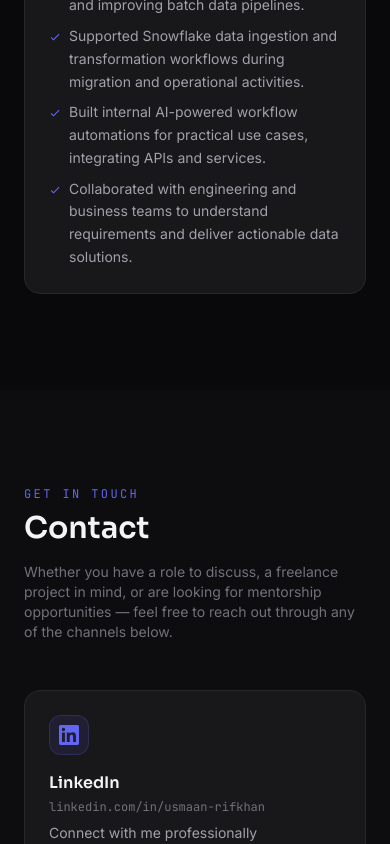
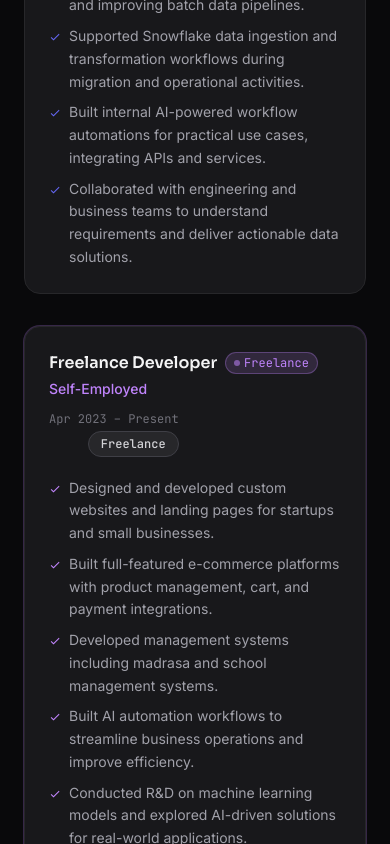
Before and after one commit to usmaan9990/usmaan9990.github.io, a Next.js app: page / in a window 390 px wide. Shown: the part 4727-5571 px from the top of the page. Built offline with nearby package versions, Linux system fonts and the light colour scheme; no server answers.

Commit message:
expereince freelance added

```diff
--- a/src/components/ExperienceSection.jsx
+++ b/src/components/ExperienceSection.jsx
@@ -15,26 +15,55 @@ export default function ExperienceSection() {
             {experience.map((job, i) => (
               <div key={i} className="md:pl-14 relative">
                 {/* Timeline dot */}
-                <div className="hidden md:flex absolute left-0 top-1 w-8 h-8 rounded-full bg-ink-800 border-2 border-ink-600 items-center justify-center">
+                <div className={`hidden md:flex absolute left-0 top-1 w-8 h-8 rounded-full border-2 items-center justify-center
+                  ${job.current
+                    ? 'bg-ink-800 border-accent'
+                    : job.freelance
+                    ? 'bg-ink-800 border-purple-400'
+                    : 'bg-ink-800 border-ink-600'
+                  }`}
+                >
                   {job.current
-                    ? <span className="w-3 h-3 rounded-full bg-accent"></span>
+                    ? <span className="w-3 h-3 rounded-full bg-accent animate-pulse"></span>
+                    : job.freelance
+                    ? <span className="w-3 h-3 rounded-full bg-purple-400 animate-pulse"></span>
                     : <span className="w-3 h-3 rounded-full bg-ink-500"></span>
                   }
                 </div>
 
-                <div className="card">
+                <div className={`card ${
+                  job.current
+                    ? 'ring-1 ring-accent/25'
+                    : job.freelance
+                    ? 'ring-1 ring-purple-400/25'
+                    : ''
+                }`}>
                   <div className="flex flex-wrap items-start justify-between gap-3">
                     <div>
                       <div className="flex items-center gap-2 flex-wrap">
                         <h3 className="font-display font-semibold text-ink-50">{job.role}</h3>
+
+                        {/* Current job badge — accent color (teal/green) */}
                         {job.current && (
                           <span className="inline-flex items-center gap-1 px-2 py-0.5 rounded-full text-xs bg-accent/15 text-accent border border-accent/30 font-mono">
                             <span className="w-1.5 h-1.5 rounded-full bg-accent animate-pulse"></span>
                             Current
                           </span>
                         )}
+
+                        {/* Freelance badge — purple color */}
+                        {job.freelance && (
+                          <span className="inline-flex items-center gap-1 px-2 py-0.5 rounded-full text-xs bg-purple-400/15 text-purple-400 border border-purple-400/30 font-mono">
+                            <span className="w-1.5 h-1.5 rounded-full bg-purple-400 animate-pulse"></span>
+                            Freelance
+                          </span>
+                        )}
                       </div>
-                      <p className="text-accent font-medium text-sm mt-1">{job.company}</p>
+                      <p className={`font-medium text-sm mt-1 ${
+                        job.freelance ? 'text-purple-400' : 'text-accent'
+                      }`}>
+                        {job.company}
+                      </p>
                     </div>
                     <div className="text-right">
                       <span className="font-mono text-xs text-ink-400 block">{job.period}</span>
@@ -45,7 +74,9 @@ export default function ExperienceSection() {
                   <ul className="mt-5 space-y-2">
                     {job.responsibilities.map((r, j) => (
                       <li key={j} className="flex items-start gap-2 text-sm text-ink-300 leading-relaxed">
-                        <span className="text-accent mt-1.5 flex-shrink-0">
+                        <span className={`mt-1.5 flex-shrink-0 ${
+                          job.freelance ? 'text-purple-400' : 'text-accent'
+                        }`}>
                           <svg className="w-3 h-3" fill="currentColor" viewBox="0 0 24 24">
                             <path d="M9 16.17L4.83 12l-1.42 1.41L9 19 21 7l-1.41-1.41z"/>
                           </svg>
@@ -58,9 +89,6 @@ export default function ExperienceSection() {
               </div>
             ))}
           </div>
-          {/* <p className="mt-6 text-xs text-ink-500 font-mono md:pl-14">
-            // Add future roles in src/data/profile.js → experience[]
-          </p> */}
         </div>
       </div>
     </section>
--- a/src/data/profile.js
+++ b/src/data/profile.js
@@ -82,6 +82,36 @@ export const skills = [
   },
 ];
 
+// export const experience = [
+//   {
+//     role: 'Associate Data & AI Engineer',
+//     company: 'SL Mobility (PVT) LTD',
+//     type: 'Full-Time',
+//     period: 'Jan 2026 – Present',
+//     current: true,
+//     responsibilities: [
+//       'Built and maintained batch ETL pipelines for battery station data, ensuring reliable ingestion and availability for analytics and reporting.',
+//       'Monitored production pipelines, performed root-cause analysis on failures, and troubleshot data quality and runtime issues.',
+//       'Standardized and improved existing data pipelines for easier maintenance and operational efficiency.',
+//       'Supported Snowflake-based data processing, optimizing workflows for cost and performance.',
+//       'Developed AI-powered internal applications and workflow automations to enhance operational efficiency.',
+//     ],
+//   },
+//   {
+//     role: 'Intern Data & AI Engineer',
+//     company: 'EverestX Technologies (outsourced to SL Mobility)',
+//     type: 'Internship',
+//     period: 'July 2025 – Dec 2025',
+//     current: false,
+//     responsibilities: [
+//       'Assisted senior engineers in maintaining and improving batch data pipelines.',
+//       'Supported Snowflake data ingestion and transformation workflows during migration and operational activities.',
+//       'Built internal AI-powered workflow automations for practical use cases, integrating APIs and services.',
+//       'Collaborated with engineering and business teams to understand requirements and deliver actionable data solutions.',
+//     ],
+//   },
+// ];
+
 export const experience = [
   {
     role: 'Associate Data & AI Engineer',
@@ -89,6 +119,7 @@ export const experience = [
     type: 'Full-Time',
     period: 'Jan 2026 – Present',
     current: true,
+    freelance: false,
     responsibilities: [
       'Built and maintained batch ETL pipelines for battery station data, ensuring reliable ingestion and availability for analytics and reporting.',
       'Monitored production pipelines, performed root-cause analysis on failures, and troubleshot data quality and runtime issues.',
@@ -103,6 +134,7 @@ export const experience = [
     type: 'Internship',
     period: 'July 2025 – Dec 2025',
     current: false,
+    freelance: false,
     responsibilities: [
       'Assisted senior engineers in maintaining and improving batch data pipelines.',
       'Supported Snowflake data ingestion and transformation workflows during migration and operational activities.',
@@ -110,4 +142,20 @@ export const experience = [
       'Collaborated with engineering and business teams to understand requirements and deliver actionable data solutions.',
     ],
   },
+  {
+    role: 'Freelance Developer',
+    company: 'Self-Employed',
+    type: 'Freelance',
+    period: 'Apr 2023 – Present',
+    current: false,
+    freelance: true,
+    responsibilities: [
+    'Designed and developed custom websites and landing pages for startups and small businesses.',
+    'Built full-featured e-commerce platforms with product management, cart, and payment integrations.',
+    'Developed management systems including madrasa and school management systems.',
+    'Built AI automation workflows to streamline business operations and improve efficiency.',
+    'Conducted R&D on machine learning models and explored AI-driven solutions for real-world applications.',
+    'Collaborated directly with clients to gather requirements and deliver end-to-end web solutions.',
+  ],
+  },
 ];
```
